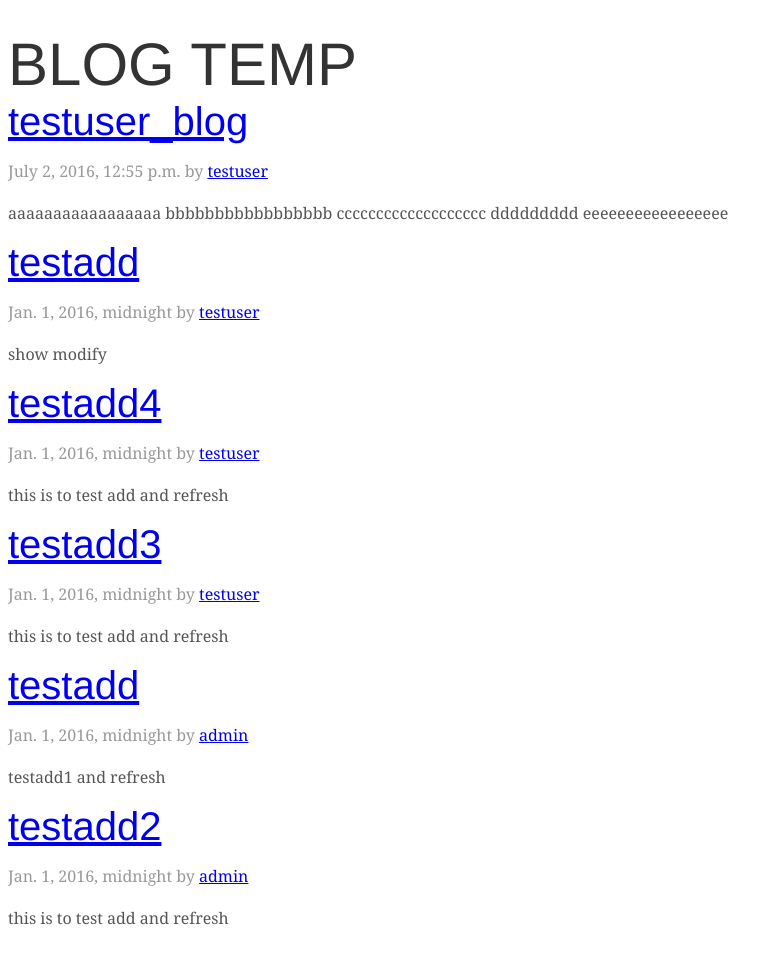
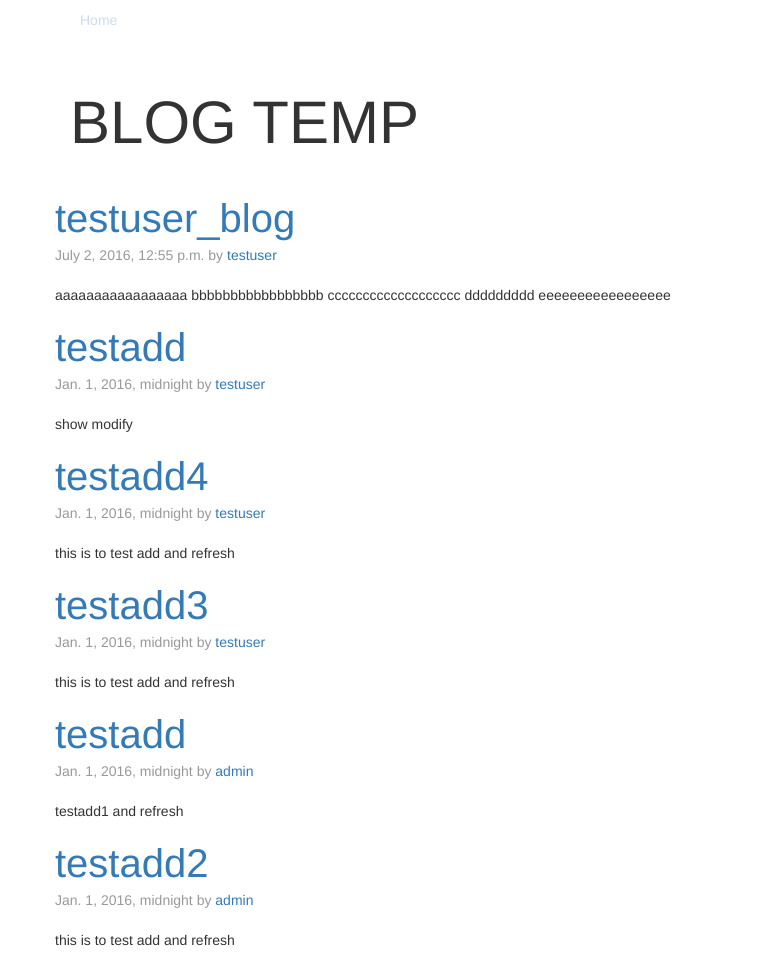
Before and after one commit to jzl1u/django-test, a Django app: page /blogs/ in a window 1280 px wide. Shown: the whole page, without its empty margins (0-784 px from the left). Before the commit the page ends 925 px from the top, so only its background shows below. Run offline with Django 3.2, Linux system fonts and the light colour scheme; data comes from the database, SQL or seed files in the repository; both versions use the stored data as it was after the commit; some libraries are stand-ins or nearby versions.

Commit message:
modify UI

```diff
--- a/blogs/templates/blogs/index.html
+++ b/blogs/templates/blogs/index.html
@@ -1,9 +1,22 @@
 {%load staticfiles%}
 <link rel="stylesheet" href="{% static 'blogs/blog.css' %}" />
+<link rel="stylesheet" href="http://apps.bdimg.com/libs/bootstrap/3.3.0/css/bootstrap.min.css">
+<script src="http://apps.bdimg.com/libs/jquery/2.1.1/jquery.min.js"> </script>
 
+<script src="http://apps.bdimg.com/libs/bootstrap/3.3.0/js/bootstrap.min.js"> </script>
+
+<div class="masthead">
+	<div class="container">
+		<nav class="blog-nav">
+			<a class="blog-nav-item"> Home</a>
+		</nav>
+	</div>
+</div>
+<div class="container">
+<div class="blog-header">
 <h1 class="blog-title">BLOG TEMP </h1>
-
-<div class="container">
+</div>
+<div class="row">
 {%if blog_list%}
 
 {%for blog in blog_list%}
@@ -15,3 +28,4 @@
 	<p> no blogs</p>
 {%endif%}
 </div>
+</div>
```
Also changed, not shown: blogs/templates/blogs/user.html (+12 -2 lines), db.sqlite3.
